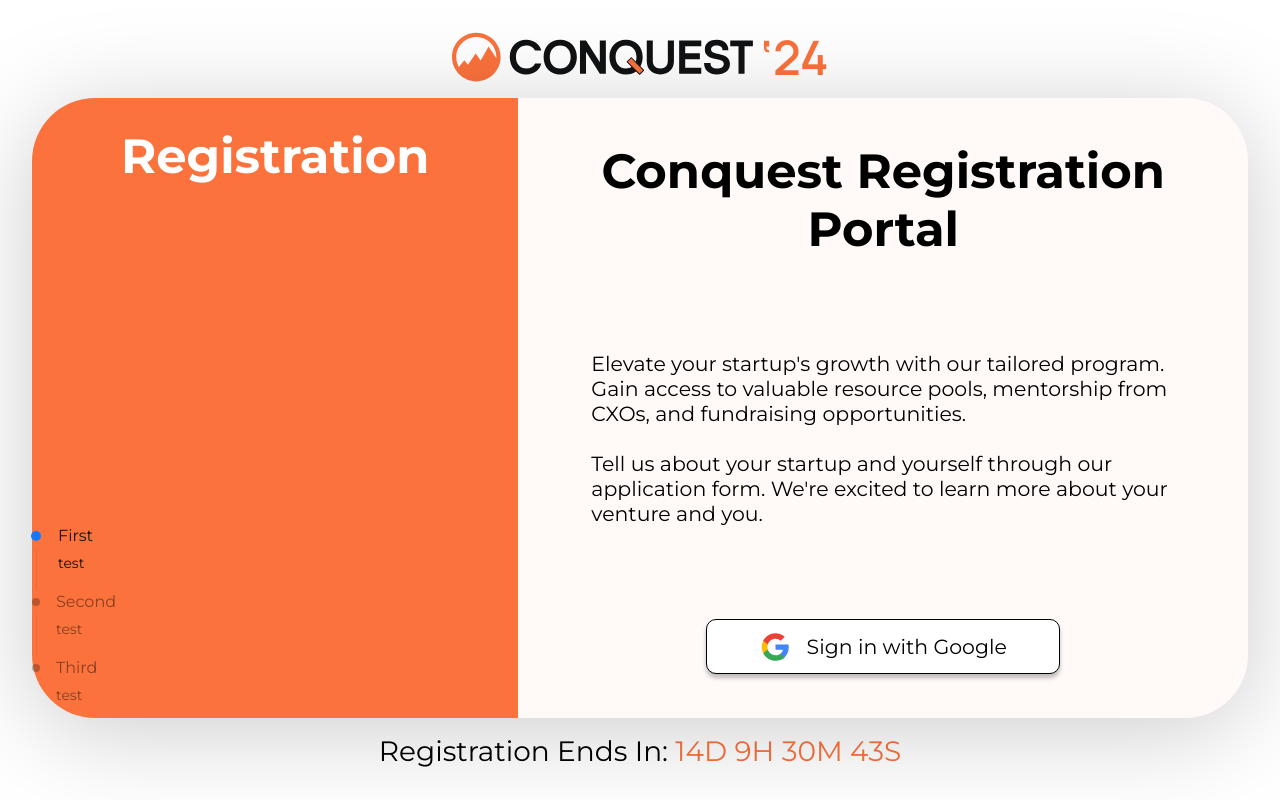
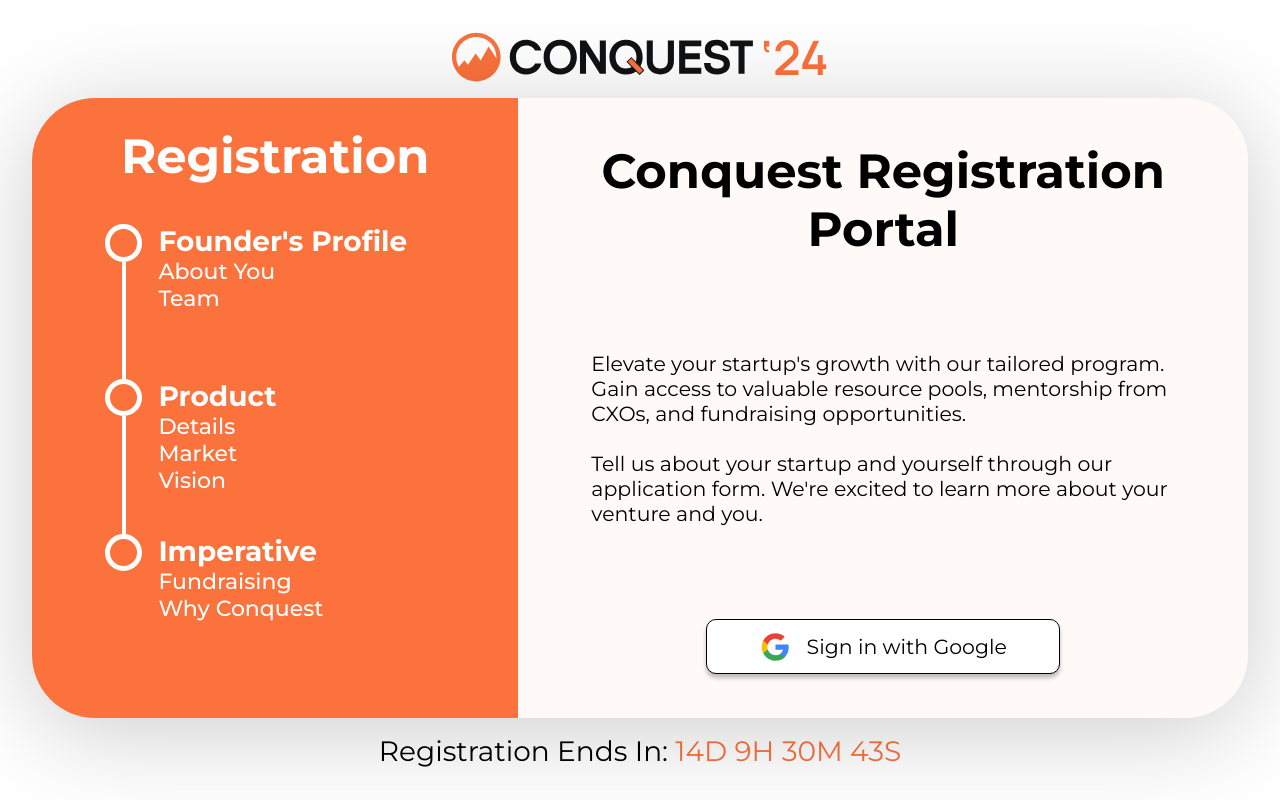
Before and after one commit to dvm-bitspilani/cel-conquest-2024, a React (Vite) app: page /login in a window 1280 px wide. Built offline with nearby package versions, Linux system fonts and the light colour scheme.

Commit message:
feat: added stepper component

```diff
--- a/src/components/Stepper/Stepper.jsx
+++ b/src/components/Stepper/Stepper.jsx
@@ -1,7 +1,44 @@
 import * as styles from './stepper.module.scss'
+import StepperCircle from '../StepperCircle/StepperCircle'
 
 export default function Stepper() {
     return (
-        <div className={styles.container}></div>
+        <div className={styles.container}>
+            <div className={styles.grid}>
+                <div className={styles.circTail}>
+                    <StepperCircle isFilled='' />
+                    <div className={styles.tail}></div>
+                </div>
+                <section className={styles.content}>
+                    <h2>Founder's Profile</h2>
+                    <ul>
+                        <li>About You</li>
+                        <li>Team</li>
+                    </ul>
+                </section>
+                <div className={styles.circTail}>
+                    <StepperCircle isFilled='' />
+                    <div className={styles.tail}></div>
+                </div>
+                <section className={styles.content}>
+                    <h2>Product</h2>
+                    <ul>
+                        <li>Details</li>
+                        <li>Market</li>
+                        <li>Vision</li>
+                    </ul>
+                </section>
+                <div className={styles.circTail}>
+                    <StepperCircle isFilled='' />
+                </div>
+                <section className={styles.content}>
+                    <h2>Imperative</h2>
+                    <ul>
+                        <li>Fundraising</li>
+                        <li>Why Conquest</li>
+                    </ul>
+                </section>
+            </div>
+        </div>
     )
 }
--- a/src/components/Stepper/stepper.module.scss
+++ b/src/components/Stepper/stepper.module.scss
@@ -0,0 +1,47 @@
+.container {
+    margin-bottom: 6%;
+    margin-top: 8%;
+    height: 100%;
+    width: 100%;
+    display: flex;
+    justify-content: center;
+    font-size: 16px;
+
+    .grid {
+        display: grid;
+        grid-template-rows: 1fr 1fr 1fr;
+        grid-template-columns: 2.341em auto;
+        column-gap: clamp(0.5em, 10%, 1em);
+        height: 100%;
+        width: 70%;
+    }
+
+    .circTail {
+        display: flex;
+        flex-direction: column;
+        align-items: center;
+
+        .tail {
+            width: 0.25em;
+            background-color: #FFFFFF;
+            height: calc(100% - 2.341em);
+        }
+    }
+
+    .content {
+        h2 {
+            margin-top: 0;
+            font-size: 1.75em;
+            font-weight: 700;
+        }
+
+        ul {
+            font-size: 1.375em;
+            font-weight: 500;
+
+            li {
+                list-style: none;
+            }
+        }
+    }
+}
--- /dev/null
+++ b/src/components/StepperCircle/StepperCircle.jsx
@@ -0,0 +1,14 @@
+import * as styles from './circle.module.scss'
+
+export default function StepperCircle({ isFilled }) {
+    let filled = {};
+    if (isFilled === 'selected') {
+        filled = { backgroundColor: '#D9D9D9' }
+    }
+    else if (isFilled === 'completed') {
+        filled = { backgroundColor: '#FFFFFF' }
+    }
+    return (
+        <div className={styles.circle} style={filled}></div>
+    )
+}
--- /dev/null
+++ b/src/components/StepperCircle/circle.module.scss
@@ -0,0 +1,6 @@
+.circle {
+    aspect-ratio: 1 / 1;
+    height: 2.341em;
+    border: 0.313em solid white;
+    border-radius: 50%;
+}
--- a/src/routes/Login/Login.jsx
+++ b/src/routes/Login/Login.jsx
@@ -3,6 +3,7 @@ import { WebContext } from '../../store/website-context';
 
 import Countdown from '../../components/Countdown/Countdown';
 import GoogleSignIn from '../../components/GoogleSignIn/GoogleSignIn';
+import Stepper from '../../components/Stepper/Stepper';
 import { Steps } from 'antd';
 
 import current from '../../assets/stepperCurrent.svg'
@@ -25,25 +26,7 @@ export default function Login() {
             <div className={styles.loginContainer}>
                 <section className={styles.orangeSection}>
                     <h1>Registration</h1>
-                    <Steps
-                        direction='vertical'
-                        current={0}
-                        progressDot={true}
-                        items={[
-                            {
-                                title: 'First',
-                                description: 'test'
-                            },
-                            {
-                                title: 'Second',
-                                description: 'test'
-                            },
-                            {
-                                title: 'Third',
-                                description: 'test'
-                            }
-                        ]}
-                    />
+                    <Stepper />
                 </section>
                 <section className={styles.whiteSection}>
                     <h1>Conquest Registration Portal</h1>
```
